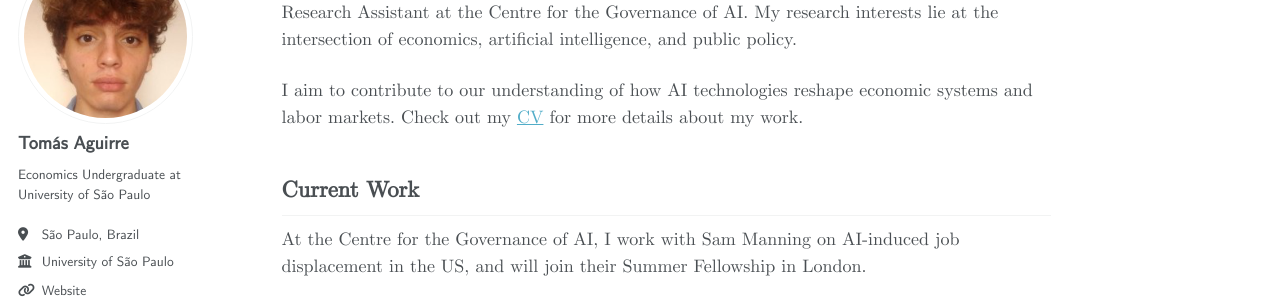
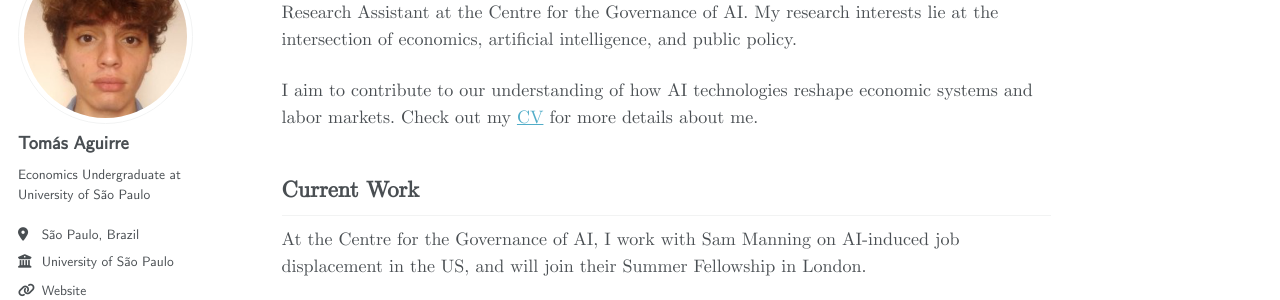
Before and after one commit to t6aguirre/t6aguirre.github.io, a Jekyll site: the page built from _pages/about.md, in a window 1280 px wide and 1340 px high. Shown: the part 168-468 px from the top of the window. Built offline with Jekyll 4.4.1, drawn with Linux system fonts in a browser that asks for light colours.

Commit message:
Update about.md

```diff
--- a/_pages/about.md
+++ b/_pages/about.md
@@ -8,7 +8,7 @@ redirect_from:
 ---
 Hi, I'm Tomás! I'm an Economics undergraduate at the University of São Paulo (USP) and a Research Assistant at the Centre for the Governance of AI. My research interests lie at the intersection of economics, artificial intelligence, and public policy.
 
-I aim to contribute to our understanding of how AI technologies reshape economic systems and labor markets. Check out my [CV](https://t6aguirre.github.io/files/tomas_aguirre_cv_2025_04_14.pdf) for more details about my work.
+I aim to contribute to our understanding of how AI technologies reshape economic systems and labor markets. Check out my [CV](https://t6aguirre.github.io/files/tomas_aguirre_cv) for more details about me.
 
 ## Current Work
 At the Centre for the Governance of AI, I work with Sam Manning on AI-induced job displacement in the US, and will join their Summer Fellowship in London.
```
